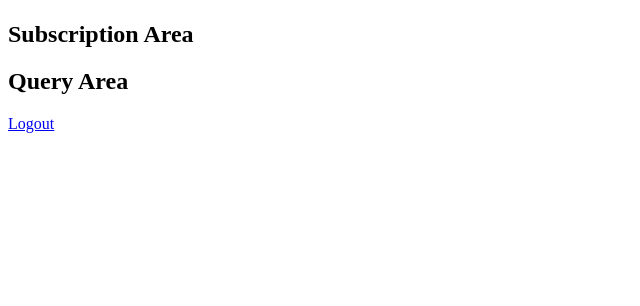
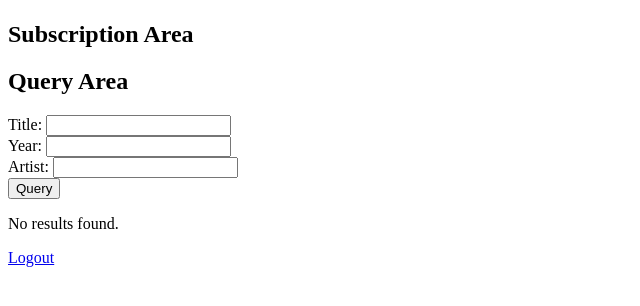
Before and after one commit to s3632442/eb-flask, a Flask app: page /main-page in a window 1280 px wide. Shown: the part 144-450 px from the top of the page, without its empty margins (0-640 px from the left). Run offline with Flask 3, Linux system fonts and the light colour scheme; parts of the project's set-up code (start-up, migrations or seed data) failed here and were passed over.

Commit message:
search working

```diff
--- a/application.py
+++ b/application.py
@@ -327,5 +327,70 @@ def logout():
     flash("Logged out")  # Optional: Display a message to indicate successful logout
     return redirect("/login")
 
+music_table_name = 'music'
+
+@app.route("/search", methods=["POST"])
+def search():
+    # Retrieve user input from the form
+    title = request.form.get("title")
+    year = request.form.get("year")
+    artist = request.form.get("artist")
+
+    # Debug: Print the user input
+    print("User Input - Title:", title)
+    print("User Input - Year:", year)
+    print("User Input - Artist:", artist)
+
+    # Initialize the filter expression and expression attribute values
+    filter_expression = ""
+    expression_attribute_values = {}
+
+    # Debug: Print the initial filter expression and values
+    print("Initial Filter Expression:", filter_expression)
+    print("Initial Expression Attribute Values:", expression_attribute_values)
+
+    # Initialize the DynamoDB resource and get a reference to the table
+    dynamodb = boto3.resource('dynamodb', region_name='us-east-1')
+    table = dynamodb.Table(music_table_name)
+
+    # Create a filter expression based on user input
+    filter_expression_parts = []
+
+    if artist:
+        filter_expression_parts.append("contains(artist, :artist)")
+        expression_attribute_values[":artist"] = artist
+    if title:
+        filter_expression_parts.append("contains(title, :title)")
+        expression_attribute_values[":title"] = title
+    if year and year.isdigit():
+        filter_expression_parts.append("year = :year")
+        expression_attribute_values[":year"] = int(year)
+
+    # Combine filter expressions with "AND" if there are multiple conditions
+    if filter_expression_parts:
+        filter_expression = " AND ".join(filter_expression_parts)
+
+    # Debug: Print the filter expression after combining user input
+    print("Filter Expression after Combining User Input:", filter_expression)
+
+    # Create a DynamoDB query based on the filter expression
+    query = table.scan(
+        FilterExpression=filter_expression,
+        ExpressionAttributeValues=expression_attribute_values
+    )
+
+    # Retrieve the matching items
+    items = query.get("Items", [])
+
+    # After the query
+    print("Query results:", items)
+
+    # Pass the search results to the main-page template
+    return render_template("main-page.html", search_results=items)
+
+
+
+
+
 if __name__ == '__main__':
     app.run(host='0.0.0.0')
--- a/templates/main-page.html
+++ b/templates/main-page.html
@@ -21,8 +21,33 @@
     <!-- Query Area -->
     <div id="query-area">
         <h2>Query Area</h2>
-        <!-- Add content related to the query area here -->
+        <form method="post" action="/search">
+            <div class="form-group">
+                <label for="title">Title:</label>
+                <input type="text" id="title" name="title">
+            </div>
+            <div class="form-group">
+                <label for="year">Year:</label>
+                <input type="text" id="year" name="year">
+            </div>
+            <div class="form-group">
+                <label for="artist">Artist:</label>
+                <input type="text" id="artist" name="artist">
+            </div>
+            <button type="submit" class="btn btn-primary">Query</button>
+        </form>
+        {% if search_results %}
+        <h3>Search Results:</h3>
+        <ul>
+            {% for item in search_results %}
+            <li>Title: {{ item.title }}, Year: {{ item.year }}, Artist: {{ item.artist }}</li>
+            {% endfor %}
+        </ul>
+        {% else %}
+        <p>No results found.</p>
+        {% endif %}
     </div>
+
 
     <!-- Logout Link -->
     <a href="/logout">Logout</a>
```
